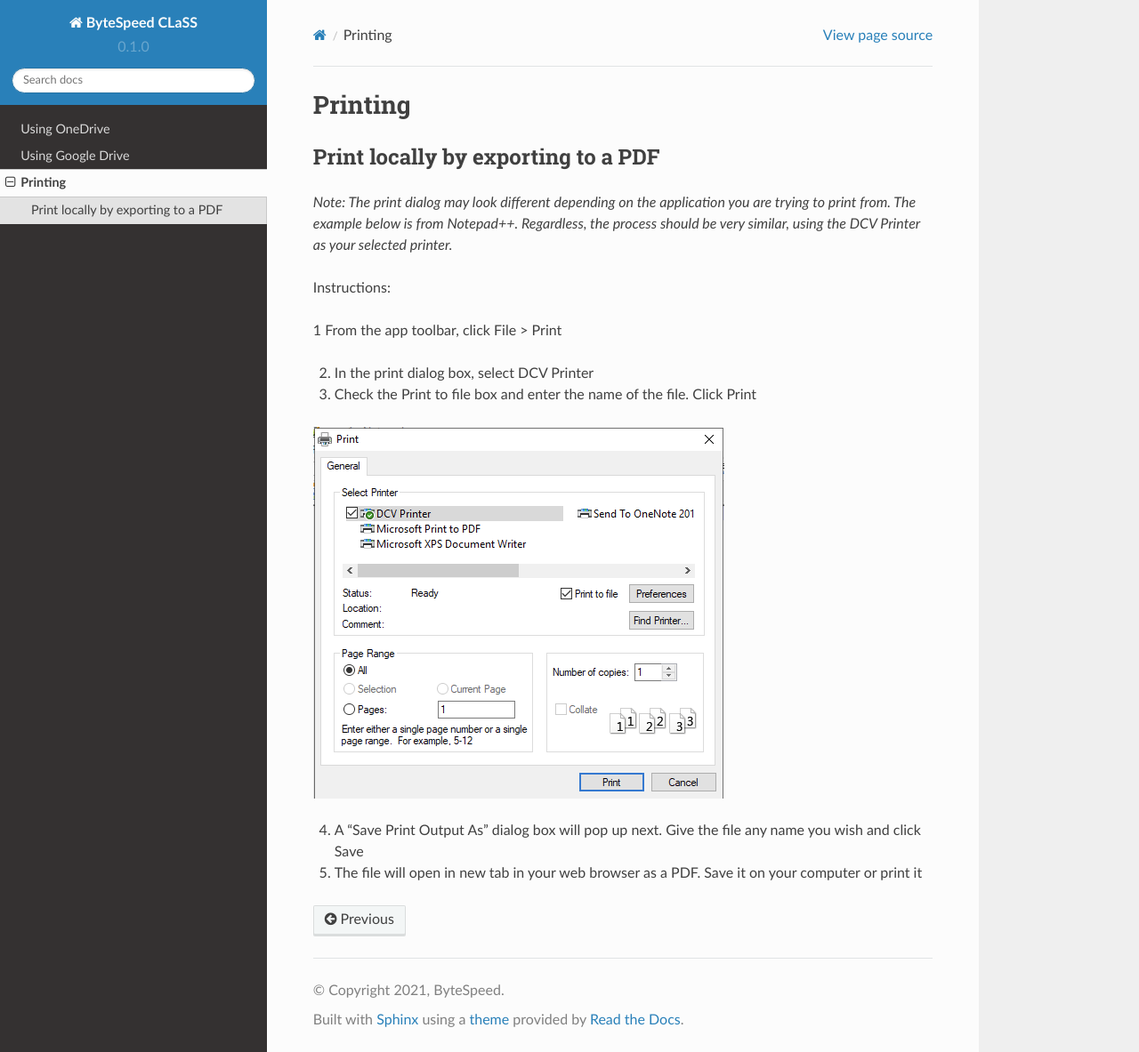
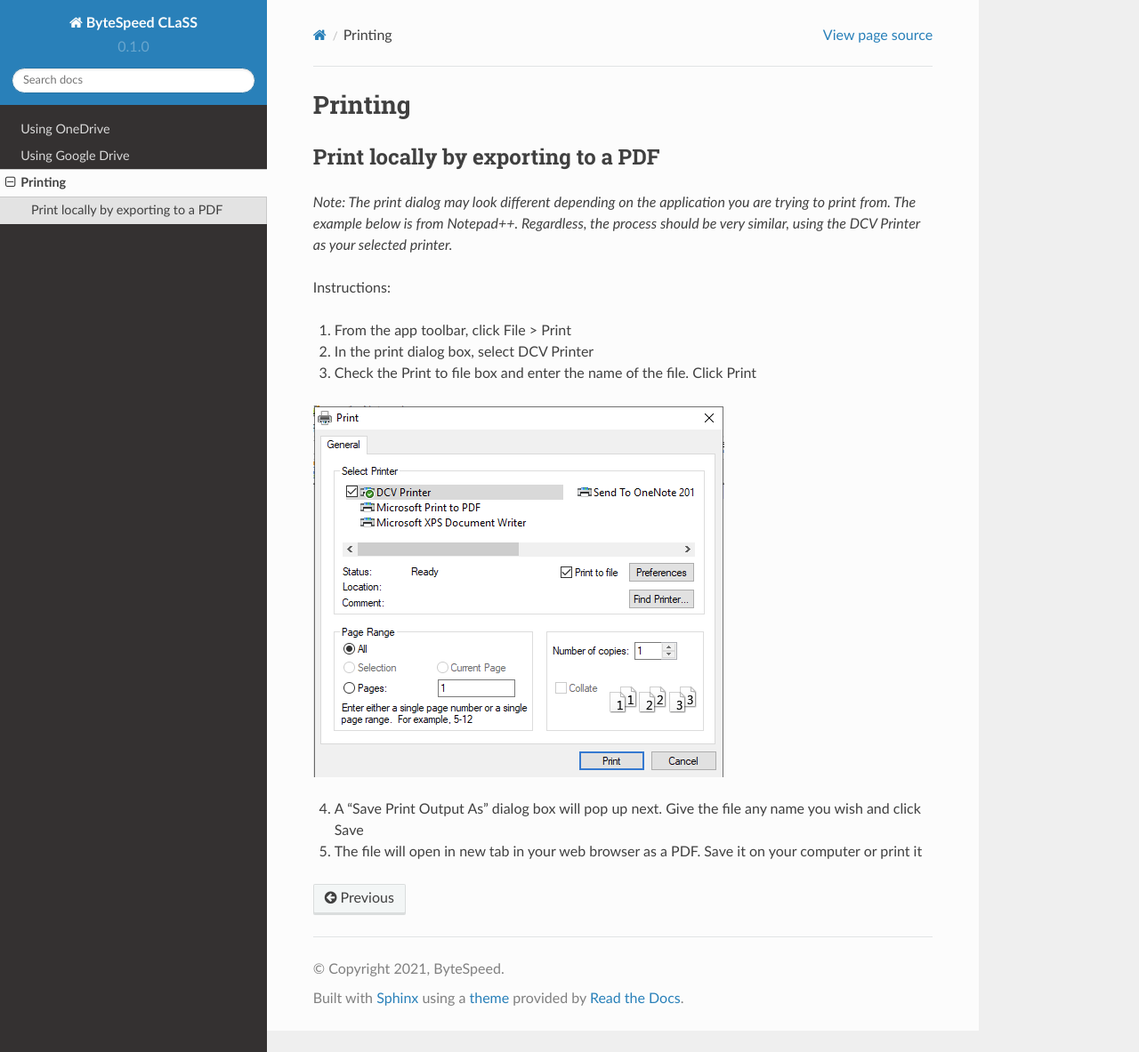
Before and after one commit to bytespeed/CLaaS-Documentation, a Sphinx documentation site: the page built from docs/print.rst, in a window 1280 px wide and 1183 px high. Shown: the whole window at 89% size. Built offline with Sphinx 7.4.7 and the Read the Docs theme 2.0.0, drawn with Linux system fonts in a browser that asks for light colours.

Commit message:
Update print.rst

```diff
--- a/docs/print.rst
+++ b/docs/print.rst
@@ -8,7 +8,7 @@
 
 Instructions:
 
-1 From the app toolbar, click File > Print
+1. From the app toolbar, click File > Print
 
 2. In the print dialog box, select DCV Printer
 
```
